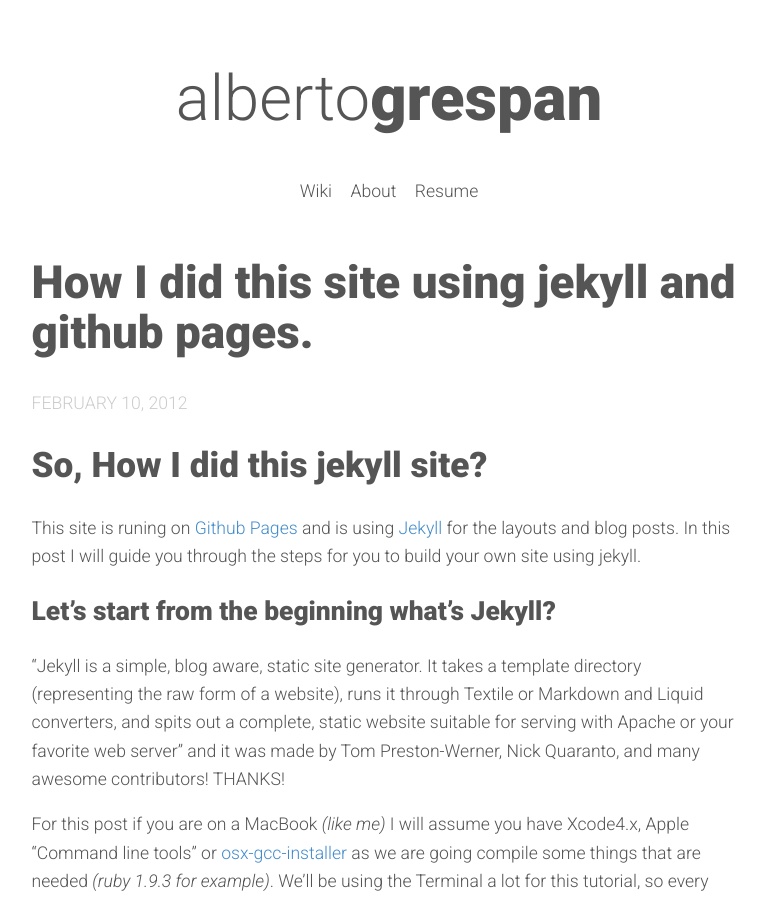
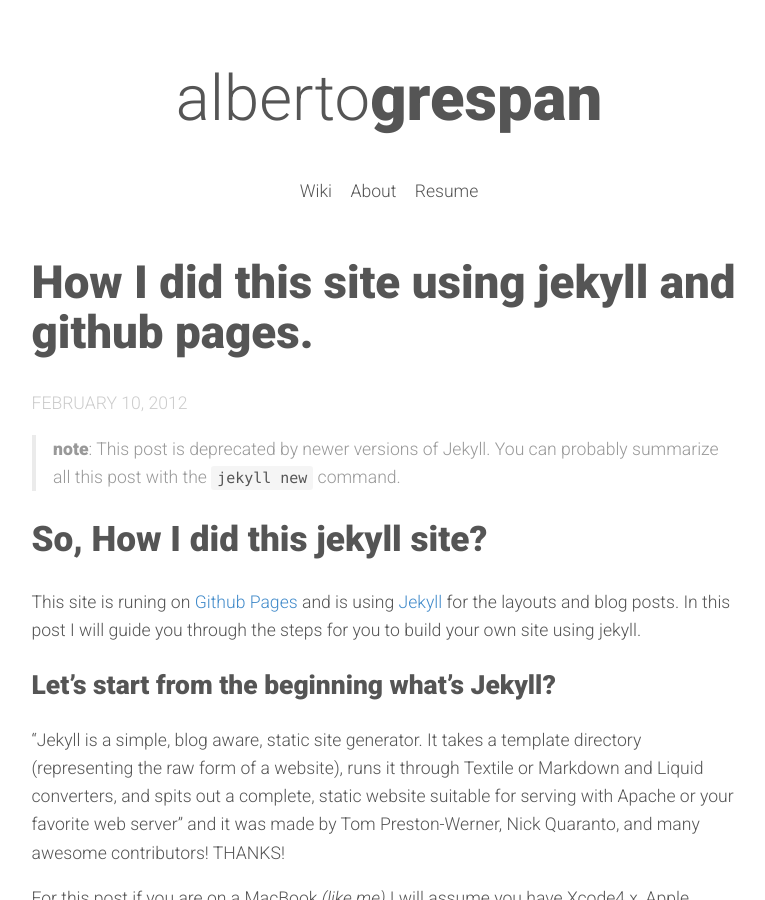
Before and after one commit to albertogg/albertogg.github.com, a Jekyll site: the page built from _posts/2012-02-10-jekyll-github-pages-blog-tutorial.markdown, in a window 1280 px wide and 900 px high. Shown: the whole window, without its empty margins (251-1016 px from the left). Built offline with Jekyll 4.4.1, drawn with Linux system fonts in a browser that asks for light colours; nearby versions of some CDN libraries; Markdown is read by kramdown in place of the engine named in the settings; comment, search, counter and statistics services are not loaded.

Commit message:
Disclaimer of the first post

```diff
--- a/_posts/2012-02-10-jekyll-github-pages-blog-tutorial.markdown
+++ b/_posts/2012-02-10-jekyll-github-pages-blog-tutorial.markdown
@@ -5,6 +5,9 @@
 category: blog
 tag: blog
 ---
+
+> **note**: This post is deprecated by newer versions of Jekyll. You can
+> probably summarize all this post with the `jekyll new` command.
 
 ## So, How I did this jekyll site?
 
```
